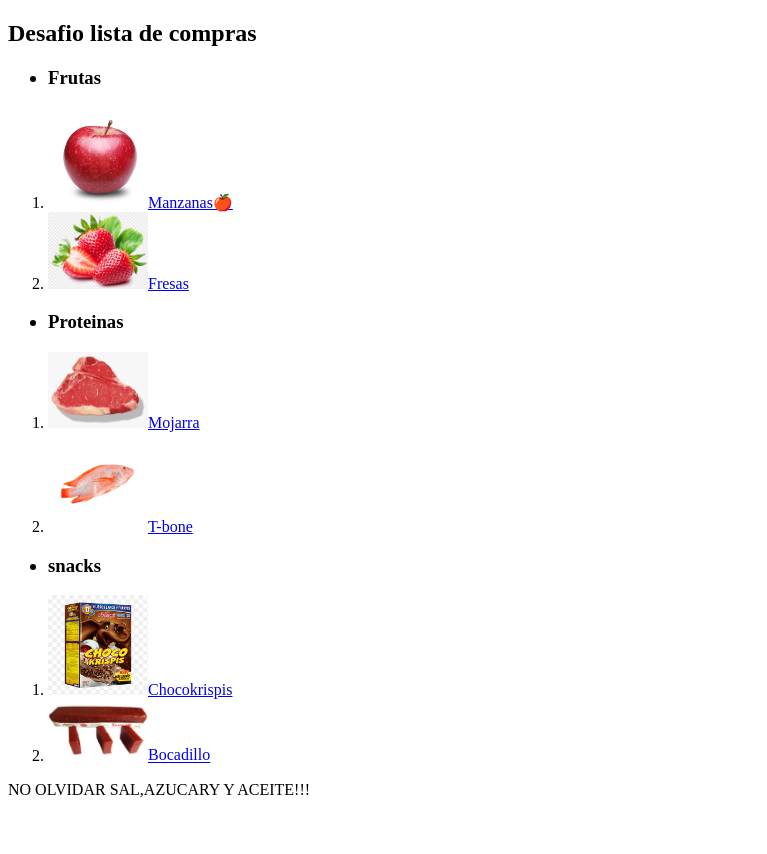
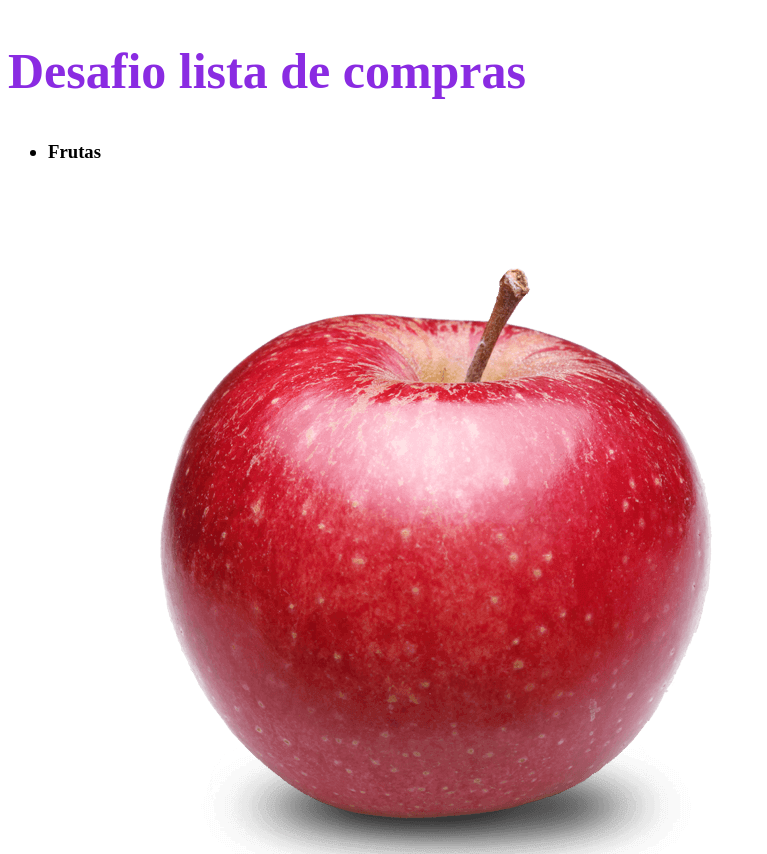
Before and after one commit to SergioRodriguezCHECHO/html-y-css-sergio, a plain HTML site: page index.html in a window 1280 px wide. Shown: the top 854 px of the page, without its empty margins (0-767 px from the left). Before the commit the page ends 807 px from the top, so only its background shows below. Drawn offline with Linux system fonts and the light colour scheme.

Commit message:
quite el tamaño en html de las imagenes pra empezar a hacerlo en CSS

```diff
--- a/index.html
+++ b/index.html
@@ -6,7 +6,7 @@
         <meta name="robots" content="index,follow">
         <title>Lista de compras</title>
         <meta name="viewport"content="width=device-width, initial-scale=1.0">
-        <link rel="stylesheet" href="/style.css">
+        <link rel="stylesheet" href="style.css">
     </head>
     <body>
         <header>
@@ -20,22 +20,22 @@
              <h3><li>Frutas</li></h3>
             </ul>
             <ol>
-             <li><img src="manzana.png" alt="una manzana"width="100"><a href="https://www.pequerecetas.com/receta/manzana-18-recetas/">Manzanas🍎</a></li>
-             <li><img src="fresas.png" alt="fresas"width="100"><a href="https://www.directoalpaladar.com/ingredientes-y-alimentos/siete-recetas-fresas-para-alegrar-tus-postres-productos-temporada">Fresas</a></li>
+             <li><img src="manzana.png" alt="una manzana"><a href="https://www.pequerecetas.com/receta/manzana-18-recetas/">Manzanas🍎</a></li>
+             <li><img src="fresas.png" alt="fresas"><a href="https://www.directoalpaladar.com/ingredientes-y-alimentos/siete-recetas-fresas-para-alegrar-tus-postres-productos-temporada">Fresas</a></li>
             </ol>
             <ul>
                 <h3><li>Proteinas</li></h3>
             </ul>
             <ol>
-             <li><img src="t-bone-steak.png" alt="carne t t-bone-steak"width="100"><a href="https://www.cocinafacil.com.mx/recetas/mojarra">Mojarra</a></li>
-             <li><img src="Mojarra.png" alt="Mojarra"width="100"><a href="https://www.comedera.com/como-cocinar-un-t-bone-steak/">T-bone</a></li>
+             <li><img src="t-bone-steak.png" alt="carne t t-bone-steak"><a href="https://www.cocinafacil.com.mx/recetas/mojarra">Mojarra</a></li>
+             <li><img src="Mojarra.png" alt="Mojarra"><a href="https://www.comedera.com/como-cocinar-un-t-bone-steak/">T-bone</a></li>
             </ol>
             <ul>
                 <h3><li>snacks</li></h3>
             </ul>
             <ol>
-             <li><img src="chocokrispis.png" alt="Chocokrispis"width="100"><a href="https://www.thermorecetas.com/bizcochos-choco-krispies/">Chocokrispis</a></li>
-             <li><img src="bocadillo.png" alt="bocadillo"width="100"><a href="https://cookpad.com/co/buscar/bocadillo%20de%20guayaba">Bocadillo</a></li>
+             <li><img src="chocokrispis.png" alt="Chocokrispis"><a href="https://www.thermorecetas.com/bizcochos-choco-krispies/">Chocokrispis</a></li>
+             <li><img src="bocadillo.png" alt="bocadillo"><a href="https://cookpad.com/co/buscar/bocadillo%20de%20guayaba">Bocadillo</a></li>
             </ol>
         </main>
         <footer>NO OLVIDAR SAL,AZUCARY Y ACEITE!!!</footer>
--- a/style.css
+++ b/style.css
@@ -0,0 +1,5 @@
+h1
+{
+    font-size: 50px;
+    color: blueviolet;
+}
```
